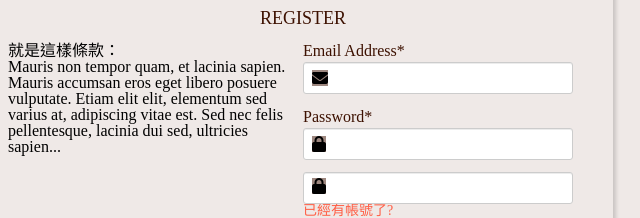
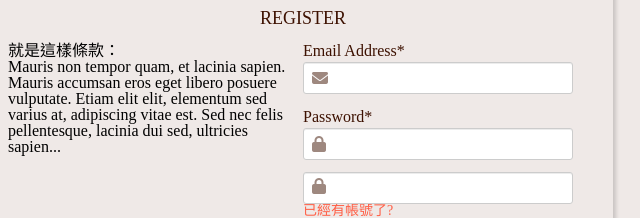
Before and after one commit to josh1989213/hex-school-RWD-homework, a plain HTML site: page register.html in a window 1280 px wide. Shown: the part 585-803 px from the top of the page, 337-977 px from the left. Drawn offline with Linux system fonts and the light colour scheme.

Commit message:
Update style.css

```diff
--- a/css/style.css
+++ b/css/style.css
@@ -1411,7 +1411,8 @@ img{
         position: absolute;
         top: 8px;
         left: 9px;
-        background: rgba(61,17,0,0.50);
+        color: rgba(61,17,0,0.50);
+
     }
     .password-input {
 
@@ -1421,7 +1422,8 @@ img{
         position: absolute;
         top: 8px;
         left: 9px;
-        background: rgba(61,17,0,0.50);
+        color: rgba(61,17,0,0.50);
+
     }
     .fogetpassword{
         display: block;
@@ -1572,11 +1574,12 @@ img{
     position: relative;
     margin-bottom: 15px;
 }
-.mail-input i{
+.register-box .mail-input i{
     position: absolute;
     top: 8px;
     left: 9px;
-    background: rgba(61,17,0,0.50);
+    color: rgba(61,17,0,0.50);
+
 }
 .password-input .input-1{
     margin-bottom: 12px;
@@ -1585,17 +1588,17 @@ img{
 
     position: relative;
 }
-.password-input i{
+.register-box .password-input i{
     position: absolute;
     top: 8px;
     left: 9px;
-    background: rgba(61,17,0,0.50);
-}
-.password-input .fa-02{
+    color: rgba(61,17,0,0.50);
+}
+.register-box .password-input .fa-02{
     position: absolute;
     top: 50px;
     left: 9px;
-    background: rgba(61,17,0,0.50);
+    color: rgba(61,17,0,0.50);
 }
 .alreadyhave{
     display: block;
```
